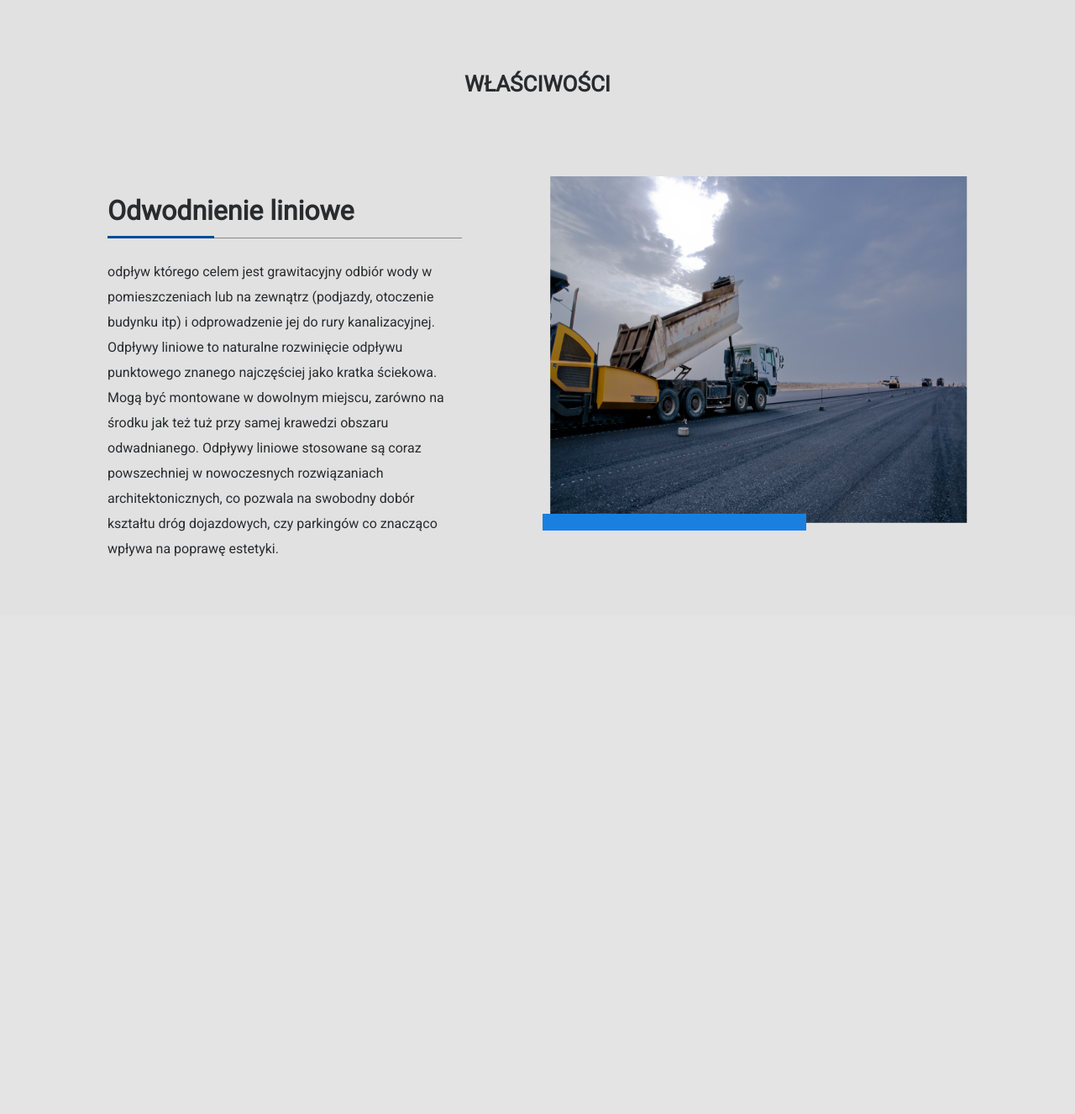
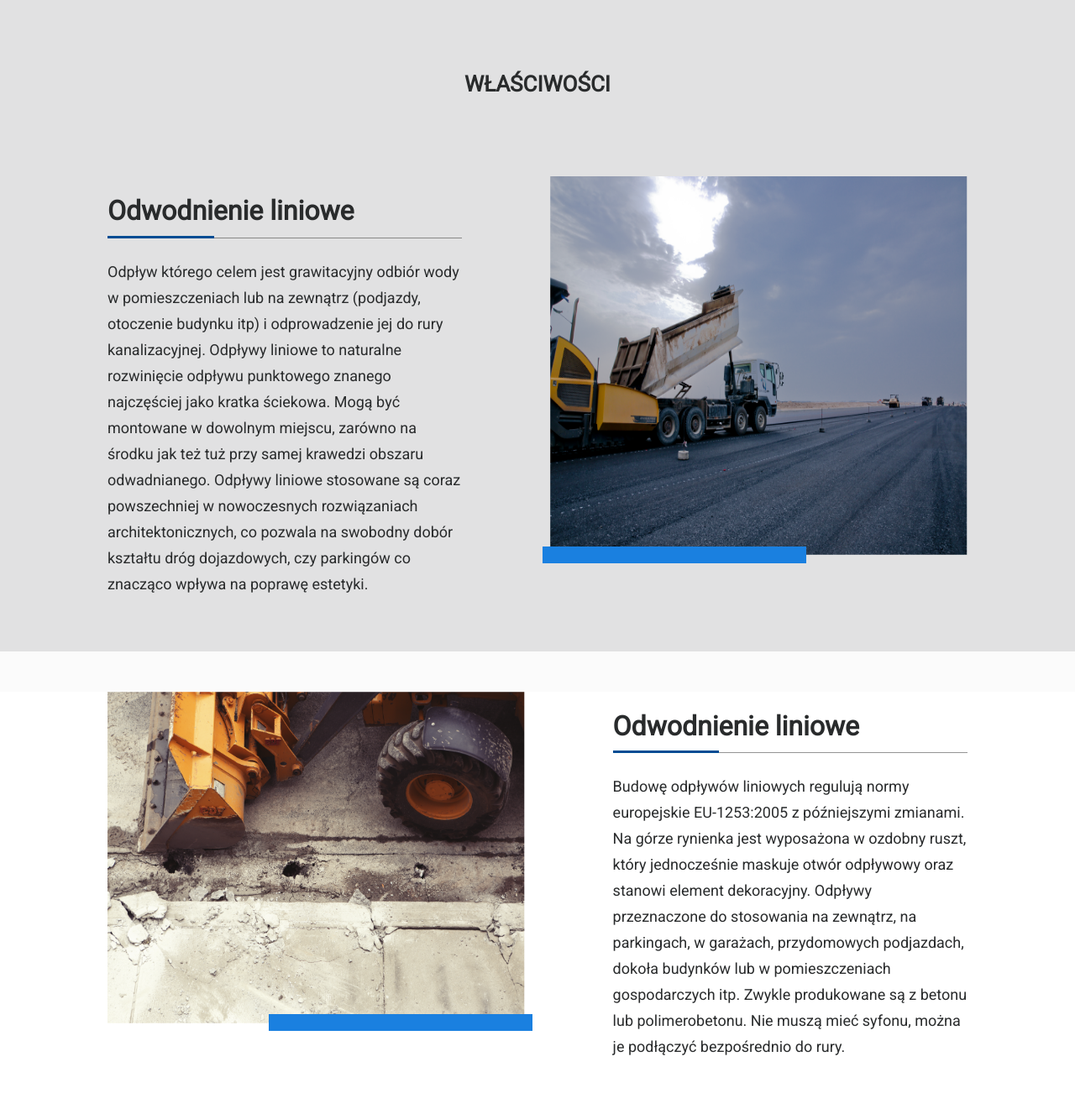
Before and after one commit to dam-orzel/Laminatech, a PHP site: page /wlasciwosci.html in a window 1280 px wide. Shown: the part 162-1489 px from the top of the page at 84% size. Before the commit the page ends 825 px from the top, so only its background shows below. Run offline with PHP 8.4, Linux system fonts and the light colour scheme; style sheets or scripts are compiled from the project's sources; some libraries are stand-ins or nearby versions.

Commit message:
added: second article section with all features from article 1

```diff
--- a/scss/pages/dane_techniczne/wlasciwosci.scss
+++ b/scss/pages/dane_techniczne/wlasciwosci.scss
@@ -1,5 +1,4 @@
-@import '../../../node_modules/breakpoint-sass/stylesheets/_breakpoint.scss';
-/////////////////////////////////////////////////////////////
+@import '../../../node_modules/breakpoint-sass/stylesheets/_breakpoint.scss'; /////////////////////////////////////////////////////////////
 ///////
 ///////                 Style wielokrotne             ///////
 ///////
@@ -16,29 +15,45 @@ $dev-xl: min-width 1200px;
 
 .properties {
     margin-top: 60px;
-
 }
 
 .properties-first-article {
-    background: rgb(225, 225, 226);
-    width: 100%;
+    background    : rgb(225, 225, 226);
+    width         : 100%;
+    padding-bottom: 5%;
+    @include breakpoint($dev-md){
+        padding-bottom: 0%;
+    }
+    @include breakpoint($dev-xs){
+        padding-bottom: 0%;
+    }
+}
+
+.properties-second-article {
+    background    : white;
+    width         : 100%;
     padding-bottom: 5%;
 }
 
 .properties-title {
     text-transform: uppercase;
-    font-weight: bold;
-    font-size: 26px;
-    padding-top: 7%;
+    font-weight   : bold;
+    font-size     : 26px;
+    padding-top   : 7%;
     padding-bottom: 7%;
-    text-align: center;
+    text-align    : center;
+    @include breakpoint($dev-xs) {
+        padding-top   : 15%;
+        padding-bottom: 15%;
+    }
 }
 
 .properties-title-border {
     padding-bottom: 5px;
     border-bottom : 1px solid $border-d;
-    position: relative;
-    margin-bottom: 25px;
+    position      : relative;
+    margin-bottom : 25px;
+
     &::after {
         content       : '';
         position      : absolute;
@@ -46,38 +61,39 @@ $dev-xl: min-width 1200px;
         top           : 0;
         right         : 70%;
         bottom        : -2%;
-            left          : 0%;
+        left          : 0;
         padding-bottom: 10px;
         border-bottom : 3px solid $border-dh;
     }
 }
 
+.properties-second-article span, .properties-first-article span {
+    font-size: 18px;
+}
+
 .image-box {
-    position:relative;
+    position: relative;
+
     .img-tir {
-        @include breakpoint($dev-xl){
-            width: 100%;
+        @include breakpoint($dev-xl) {
+            width : 100%;
             height: 90%;
         }
-        @include breakpoint($dev-lg){
-            width: 100%;
+        @include breakpoint($dev-lg) {
+            width : 100%;
             height: 100%;
         }
-        @include breakpoint($dev-md){
+        @include breakpoint($dev-md) {
             padding-top: 80px;
-            width: 100%;
-            height: 75%;
+            width      : 100%;
+            height     : 100%;
         }
-        @include breakpoint($dev-md){
-            padding-top: 80px;
-            width: 100%;
-            height: 75%;
-        }
-        @include breakpoint($dev-xs){
-            width: 100%;
-            height: 75%;
+        @include breakpoint($dev-xs) {
+            width : 100%;
+            height: 100%;
         }
     }
+
     &::after {
         content       : '';
         position      : absolute;
@@ -88,70 +104,162 @@ $dev-xl: min-width 1200px;
         left          : 1%;
         padding-bottom: 10px;
         border-bottom : 20px solid $border-dhl;
-            @include breakpoint($dev-lg){
-                bottom        : -3%;
+        @include breakpoint($dev-lg) {
+            bottom: -3%;
         }
-            @include breakpoint($dev-md){
-                bottom        : 24%;
-                left: 0%;
+        @include breakpoint($dev-md) {
+            bottom: -1.5%;
+            left  : 0;
         }
-            @include breakpoint($dev-xs){
-                bottom        : 22%;
-                left: 0%;
+        @include breakpoint($dev-xs) {
+            bottom: -3%;
+            left  : 0;
         }
+
     }
 }
 
-.properties-first-article-title {
-    font-weight: bold;
-}
-@include breakpoint($dev-xl){
-    .properties-first-article .row .col-6:first-child{
-    padding-left: 10%;
-    padding-right: 7%;
-    line-height: 30px;
+#order-first {
+    order: 1;
 }
 
-    .properties-first-article .row .col-6:last-child{
-    padding-right: 10%;
+#order-last {
+    order: -1;
+}
+
+.image-box-second {
+    position: relative;
+    .img-exc{
+        @include breakpoint($dev-xl) {
+            width : 100%;
+            height: 90%;
+        }
+        @include breakpoint($dev-lg) {
+            width : 100%;
+            height: 100%;
+        }
+        @include breakpoint($dev-md) {
+            padding-top: 80px;
+            width      : 100%;
+            height     : 100%;
+
+        }
+        @include breakpoint($dev-xs) {
+            width : 100%;
+            height: 100%;
+
         }
     }
 
-@include breakpoint($dev-lg){
-    .properties-first-article .row .col-6:first-child{
-    padding-left: 5%;
-    padding-right: 5%;
-    line-height: 17px;
+    &::after {
+        content       : '';
+        position      : absolute;
+        z-index       : 1;
+        top           : 0;
+        right         : 1%;
+        bottom        : 8%;
+        left          : 50%;
+        padding-bottom: 10px;
+        border-bottom : 20px solid $border-dhl;
+        @include breakpoint($dev-lg) {
+            bottom: -3%;
+        }
+        @include breakpoint($dev-md) {
+            bottom: -1.5%;
+            right: 0;
+        }
+        @include breakpoint($dev-xs) {
+            bottom: -3%;
+            right: 0;
         }
 
-    .properties-first-article .row .col-6:last-child{
+    }
+}
+.properties-first-article-title,
+.properties-second-article-title {
+    font-weight: bold;
+}
+@include breakpoint($dev-xl) {
+    .properties-first-article .row .col-6:first-child {
+        padding-left : 10%;
+        padding-right: 7%;
+        line-height  : 30px;
+    }
+
+    .properties-second-article .row .col-6:last-child {
+        padding-right: 10%;
+        padding-left : 7%;
+        line-height  : 30px;
+    }
+
+    .properties-first-article .row .col-6:last-child {
+        padding-right: 10%;
+    }
+
+    .properties-second-article .row .col-6:first-child {
+        padding-left: 10%;
+    }
+}
+@include breakpoint($dev-lg) {
+    .properties-first-article .row .col-6:first-child {
+        padding-left : 5%;
+        padding-right: 5%;
+        line-height  : 17px;
+    }
+
+    .properties-second-article .row .col-6:last-child {
+        padding-right: 5%;
+        padding-left : 5%;
+        line-height  : 17px;
+    }
+
+    .properties-first-article .row .col-6:last-child {
         padding-right: 5%;
     }
+
+    .properties-second-article .row .col-6:first-child {
+        padding-left: 5%;
     }
-
-@include breakpoint($dev-md){
-    .properties-first-article .row .col-12:first-child{
-    padding-left: 15%;
+}
+@include breakpoint($dev-md) {
+    .properties-first-article .row .col-12:first-child
+     {
+        padding-left : 15%;
         padding-right: 15%;
-    line-height: 17px;
+        line-height  : 21px;
     }
-
-    .properties-first-article .row .col-12:last-child{
-    margin: 0;
+    .properties-second-article .row .col-12:last-child {
+        padding-right: 15%;
+        padding-left : 15%;
+        line-height  : 21px;
+    }
+    .properties-first-article .row .col-12:last-child {
+        margin : 0;
+        padding: 0;
+    }
+    .properties-second-article .row .col-12:first-child {
+        margin : 0;
         padding: 0;
     }
 }
-
-@include breakpoint($dev-xs){
-    .properties-first-article .row .col-12:first-child{
-    padding-left: 10%;
+@include breakpoint($dev-xs) {
+    .properties-first-article .row .col-12:first-child {
+        padding-left : 10%;
         padding-right: 10%;
-    line-height: 17px;
+        line-height  : 21px;
         margin-bottom: 10%;
     }
 
-    .properties-first-article .row .col-12:last-child{
-        margin: 0;
+    .properties-second-article .row .col-12:last-child {
+        padding-right : 10%;
+        padding-left: 10%;
+        line-height  : 21px;
+        margin-bottom: 10%;
+    }
+
+    .properties-first-article .row .col-12:last-child,
+    .properties-second-article .row .col-12:first-child {
+        margin : 0;
         padding: 0;
     }
 }
--- a/wlasciwosci.html
+++ b/wlasciwosci.html
@@ -30,14 +30,14 @@
                     <div class="collapse navbar-collapse navbar-menu-option w-100 mb-5" id="navbarNavDropdown">
                         <ul class="navbar-nav ml-auto w-100">
                             <li class="nav-item active mt-5">
-                                <a class="nav-link text-center" href="#">Home <span class="sr-only">(current)</span></a>
+                                <a class="nav-link text-center" href="http://beta.bdmedia.eu/laminatech">Home <span class="sr-only">(current)</span></a>
                             </li>
                             <li class="nav-item dropdown m-auto">
                                 <a class="nav-link dropdown-toggle text-center" href="http://example.com" id="navbarDropdownMenuLink" data-toggle="dropdown" aria-haspopup="true" aria-expanded="false">
               Dane Techniczne
             </a>
                                 <div class="dropdown-menu border-0 dropdown-bg" aria-labelledby="navbarDropdownMenuLink">
-                                    <a class="dropdown-item text-center" href="#">Właściwości</a>
+                                    <a class="dropdown-item text-center" href="http://beta.bdmedia.eu/laminatech/wlasciwosci.html">Właściwości</a>
                                     <a class="dropdown-item text-center" href="#">Montaż</a>
                                     <a class="dropdown-item text-center" href="#">Logistyka</a>
                                 </div>
@@ -68,14 +68,14 @@
                     <div class="collapse navbar-collapse mx-2" id="navbarNavDropdown">
                         <ul class="navbar-nav ml-auto navbar-menu-option">
                             <li class="nav-item active">
-                                <a class="nav-link" href="#">Home <span class="sr-only">(current)</span></a>
+                                <a class="nav-link" href="http://beta.bdmedia.eu/laminatech">Home <span class="sr-only">(current)</span></a>
                             </li>
                             <li class="nav-item dropdown">
                                 <a class="nav-link dropdown-toggle" href="http://example.com" id="navbarDropdownMenuLink" data-toggle="dropdown" aria-haspopup="true" aria-expanded="false">
               Dane Techniczne
             </a>
                                 <div class="dropdown-menu" aria-labelledby="navbarDropdownMenuLink">
-                                    <a class="dropdown-item" href="#">Właściwości</a>
+                                    <a class="dropdown-item" href="http://beta.bdmedia.eu/laminatech/wlasciwosci.html">Właściwości</a>
                                     <a class="dropdown-item" href="#">Montaż</a>
                                     <a class="dropdown-item" href="#">Logistyka</a>
                                 </div>
@@ -103,7 +103,7 @@
                             <div class="properties-title-border">
                                 <h2 class="properties-first-article-title">Odwodnienie liniowe</h2>
                             </div>
-                            <span>odpływ którego celem jest grawitacyjny odbiór wody w pomieszczeniach lub na zewnątrz (podjazdy, otoczenie budynku itp) i odprowadzenie jej do rury kanalizacyjnej. Odpływy liniowe to naturalne rozwinięcie odpływu punktowego znanego najczęściej jako kratka ściekowa. Mogą być montowane w dowolnym miejscu, zarówno na środku jak też tuż przy samej krawedzi obszaru odwadnianego. Odpływy liniowe stosowane są coraz powszechniej w nowoczesnych rozwiązaniach architektonicznych, co pozwala na swobodny dobór kształtu dróg dojazdowych, czy parkingów co znacząco wpływa na poprawę estetyki.</span>
+                            <span>Odpływ którego celem jest grawitacyjny odbiór wody w pomieszczeniach lub na zewnątrz (podjazdy, otoczenie budynku itp) i odprowadzenie jej do rury kanalizacyjnej. Odpływy liniowe to naturalne rozwinięcie odpływu punktowego znanego najczęściej jako kratka ściekowa. Mogą być montowane w dowolnym miejscu, zarówno na środku jak też tuż przy samej krawedzi obszaru odwadnianego. Odpływy liniowe stosowane są coraz powszechniej w nowoczesnych rozwiązaniach architektonicznych, co pozwala na swobodny dobór kształtu dróg dojazdowych, czy parkingów co znacząco wpływa na poprawę estetyki.</span>
 
                         </div>
                         <div class="col-6 image-box d-none d-lg-block">
@@ -117,7 +117,7 @@
                             <div class="properties-title-border">
                                 <h2 class="properties-first-article-title">Odwodnienie liniowe</h2>
                             </div>
-                            <span>odpływ którego celem jest grawitacyjny odbiór wody w pomieszczeniach lub na zewnątrz (podjazdy, otoczenie budynku itp) i odprowadzenie jej do rury kanalizacyjnej. Odpływy liniowe to naturalne rozwinięcie odpływu punktowego znanego najczęściej jako kratka ściekowa. Mogą być montowane w dowolnym miejscu, zarówno na środku jak też tuż przy samej krawedzi obszaru odwadnianego. Odpływy liniowe stosowane są coraz powszechniej w nowoczesnych rozwiązaniach architektonicznych, co pozwala na swobodny dobór kształtu dróg dojazdowych, czy parkingów co znacząco wpływa na poprawę estetyki.</span>
+                            <span>Odpływ którego celem jest grawitacyjny odbiór wody w pomieszczeniach lub na zewnątrz (podjazdy, otoczenie budynku itp) i odprowadzenie jej do rury kanalizacyjnej. Odpływy liniowe to naturalne rozwinięcie odpływu punktowego znanego najczęściej jako kratka ściekowa. Mogą być montowane w dowolnym miejscu, zarówno na środku jak też tuż przy samej krawedzi obszaru odwadnianego. Odpływy liniowe stosowane są coraz powszechniej w nowoczesnych rozwiązaniach architektonicznych, co pozwala na swobodny dobór kształtu dróg dojazdowych, czy parkingów co znacząco wpływa na poprawę estetyki.</span>
                         </div>
                         <div class="col-12 image-box">
                             <img src="images/tir.png" class="img-tir" alt="">
@@ -126,7 +126,38 @@
                 </div>
             </div>
         </article>
+        <article class="properties-second-article mt-5">
+            <div class="container-fluid">
+                <div class="d-none d-lg-block">
+                    <div class="row ">
+                        <div class="col-6 image-box-second d-none d-lg-block">
+                            <img src="images/excavator.png" class="img-exc" alt="">
+                        </div>
+                        <div class="col-6 mt-4 d-none d-lg-block">
+                            <div class="properties-title-border">
+                                <h2 class="properties-first-article-title">Odwodnienie liniowe</h2>
+                            </div>
+                            <span>Budowę odpływów liniowych regulują normy europejskie EU-1253:2005 z późniejszymi zmianami. Na górze rynienka jest wyposażona w ozdobny ruszt, który jednocześnie maskuje otwór odpływowy oraz stanowi element dekoracyjny. Odpływy przeznaczone do stosowania na zewnątrz, na parkingach, w garażach, przydomowych podjazdach, dokoła budynków lub w pomieszczeniach gospodarczych itp. Zwykle produkowane są z betonu lub polimerobetonu. Nie muszą mieć syfonu, można je podłączyć bezpośrednio do rury.</span>
 
+                        </div>
+
+                    </div>
+                </div>
+                <div class="tablet-size d-block d-lg-none">
+                    <div class="row">
+                        <div class="col-12 image-box-second order-first" id="order-first">
+                            <img src="images/excavator.png" class="img-exc" alt="">
+                        </div>
+                        <div class="col-12 order-last" id="order-last">
+                            <div class="properties-title-border">
+                                <h2 class="properties-first-article-title">Odwodnienie liniowe</h2>
+                            </div>
+                            <span>Budowę odpływów liniowych regulują normy europejskie EU-1253:2005 z późniejszymi zmianami. Na górze rynienka jest wyposażona w ozdobny ruszt, który jednocześnie maskuje otwór odpływowy oraz stanowi element dekoracyjny. Odpływy przeznaczone do stosowania na zewnątrz, na parkingach, w garażach, przydomowych podjazdach, dokoła budynków lub w pomieszczeniach gospodarczych itp. Zwykle produkowane są z betonu lub polimerobetonu. Nie muszą mieć syfonu, można je podłączyć bezpośrednio do rury.</span>
+                        </div>
+                    </div>
+                </div>
+            </div>
+        </article>
 
 
     </section>
```
Also changed, not shown: index.html (+4 -4 lines), css/pages/dane_techniczne/wlasciwosci.css, images/excavator.png (added). Lines whose indentation alone changed are shown as unchanged.
